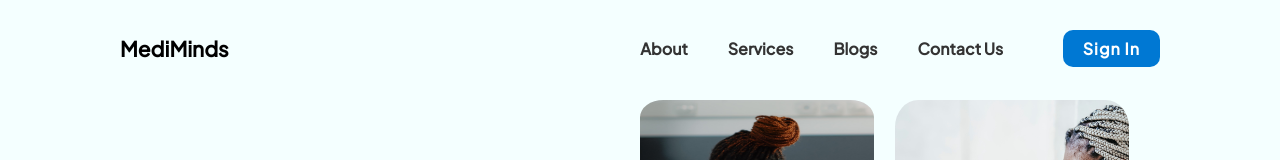
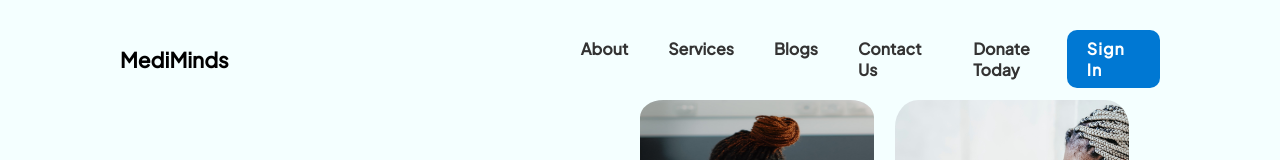
Before and after one commit to GoL-Team-MediMind/MediMind, a React (Create React App) app in the folder medimind-frontend/: page / in a window 1280 px wide. Shown: the top 160 px of the page. Built offline with nearby package versions, Linux system fonts and the light colour scheme.

Commit message:
social section redirecting to specific links

```diff
--- /dev/null
+++ b/medimind-frontend/src/components/Button/button.css
@@ -0,0 +1,14 @@
+.social-list {
+    display: flex;
+    gap: 0.5rem;
+    font-size: 1.2rem;
+}
+
+a {
+    color: black;
+    transition: transform .4s;
+ }
+
+a:hover {
+    color: rgb(209, 218, 223);
+}
--- /dev/null
+++ b/medimind-frontend/src/components/Button/button.jsx
@@ -0,0 +1,20 @@
+import React from "react";
+import {GrLinkedin} from "react-icons/gr"
+import {FaGithubSquare} from "react-icons/fa"
+import {GrInstagram} from "react-icons/gr"
+import {FaFacebookSquare} from "react-icons/fa"
+import "../Button/button.css"
+
+const Button = ( ) => {
+    return (
+            <div className="social-list">
+            <a href="https://www.linkedin.com/in/" ><GrLinkedin/></a>
+            <a href="https://github.com/" ><FaGithubSquare/></a>
+            <a href="https://instagram.com" ><GrInstagram/></a>
+            <a href="https://facebook.com/" ><FaFacebookSquare/></a>
+            </div>
+
+    )
+}
+
+export default Button
--- a/medimind-frontend/src/components/Css/style.css
+++ b/medimind-frontend/src/components/Css/style.css
@@ -15,6 +15,10 @@
     font-size: 1.3rem;
     margin-right:30%;
   }
+
+.logo img {
+    max-width: 45%;
+}
 .logo p{
     font-weight: 1000;
 }
--- a/medimind-frontend/src/components/Footer/footer.jsx
+++ b/medimind-frontend/src/components/Footer/footer.jsx
@@ -1,5 +1,6 @@
 import React from "react";
 import Logo from "../../assets/logo.png"
+import Button from "../Button/button";
 
 const Footer = () => {
   return (
@@ -8,7 +9,6 @@ const Footer = () => {
        <img src={Logo} alt="logo" />
           <p>MediMinds</p>
           </a>
-
                   <ul>
       <li>
         <th>Company</th>
@@ -30,11 +30,12 @@ const Footer = () => {
       </li>
 
   </ul>
+  <Button />
   <div className="copy">
   <p>©2023 Medimind. All rights reserved.</p>
 
   </div>
-  </div>
+    </div>
   )}
 
 export default Footer;
--- a/medimind-frontend/src/components/Header/header.jsx
+++ b/medimind-frontend/src/components/Header/header.jsx
@@ -12,6 +12,7 @@ import lan3 from "../../assets/lan3.jpg"
 import lan4 from "../../assets/lan4.jpg"
 import Footer from "../Footer/footer";
 import Loader from "../Loader/loader";
+
 const Header = ( ) => {
     return (
         <>
@@ -29,6 +30,7 @@ const Header = ( ) => {
                     <li><a href="#">Services</a></li>
                     <li><a href="#">Blogs</a></li>
                     <li><a href="#">Contact Us</a></li>
+                    <li><a href="#">Donate Today</a></li>
                 </ul>
                 <div className="login">
                     <a href="about">Sign In</a>
@@ -132,6 +134,7 @@ const Header = ( ) => {
             </section>
 <Footer />
 
+
             </>
     )
 }
--- a/medimind-frontend/src/index.css
+++ b/medimind-frontend/src/index.css
@@ -1,9 +1,7 @@
 body {
   background-color: #F4FFFF;
   margin: 0;
-  font-family: -apple-system, BlinkMacSystemFont, 'Segoe UI', 'Roboto', 'Oxygen',
-    'Ubuntu', 'Cantarell', 'Fira Sans', 'Droid Sans', 'Helvetica Neue',
-    sans-serif;
+  font-family:'Times New Roman', Times, serif;
   -webkit-font-smoothing: antialiased;
   -moz-osx-font-smoothing: grayscale;
 }
```
